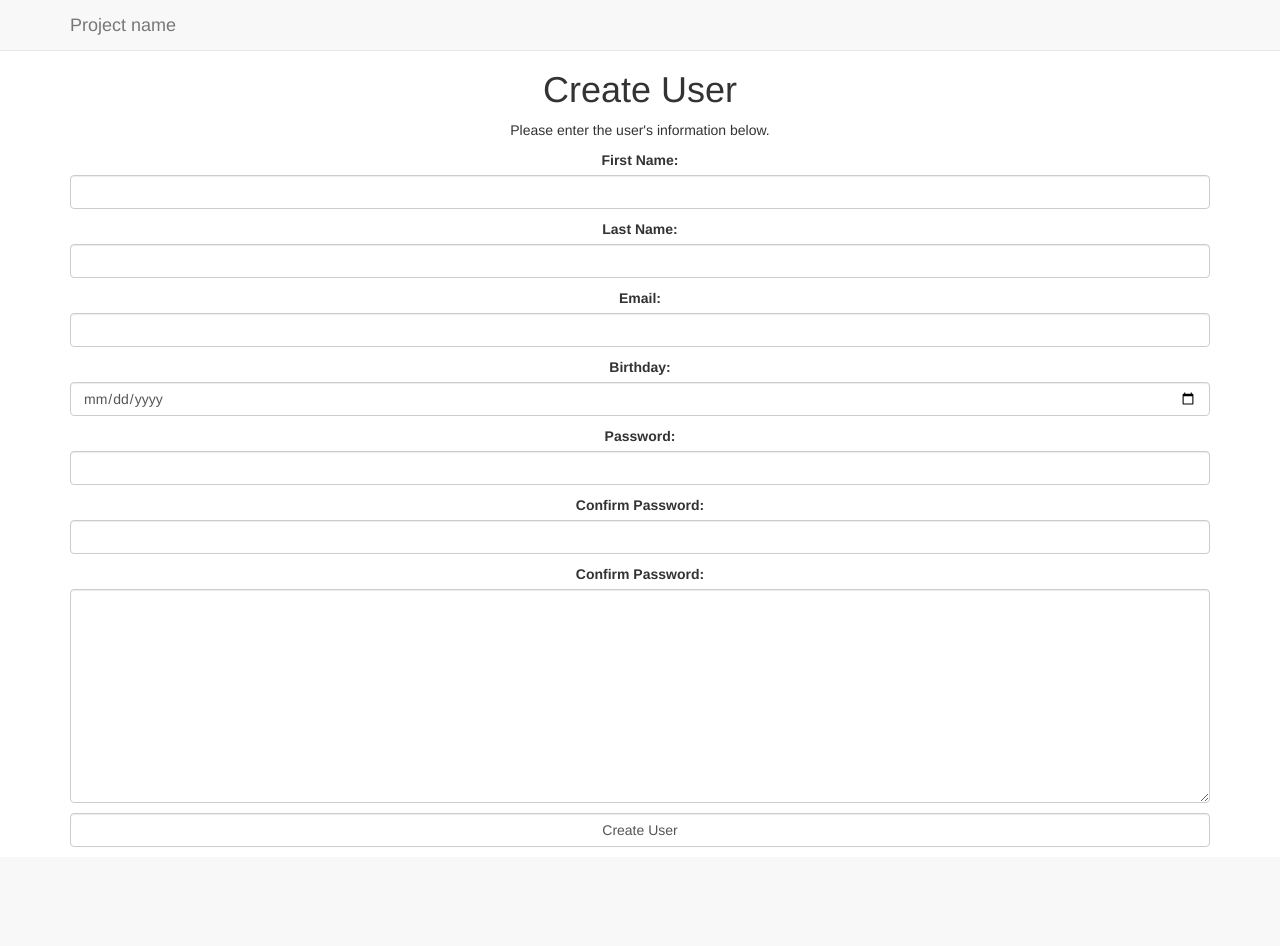
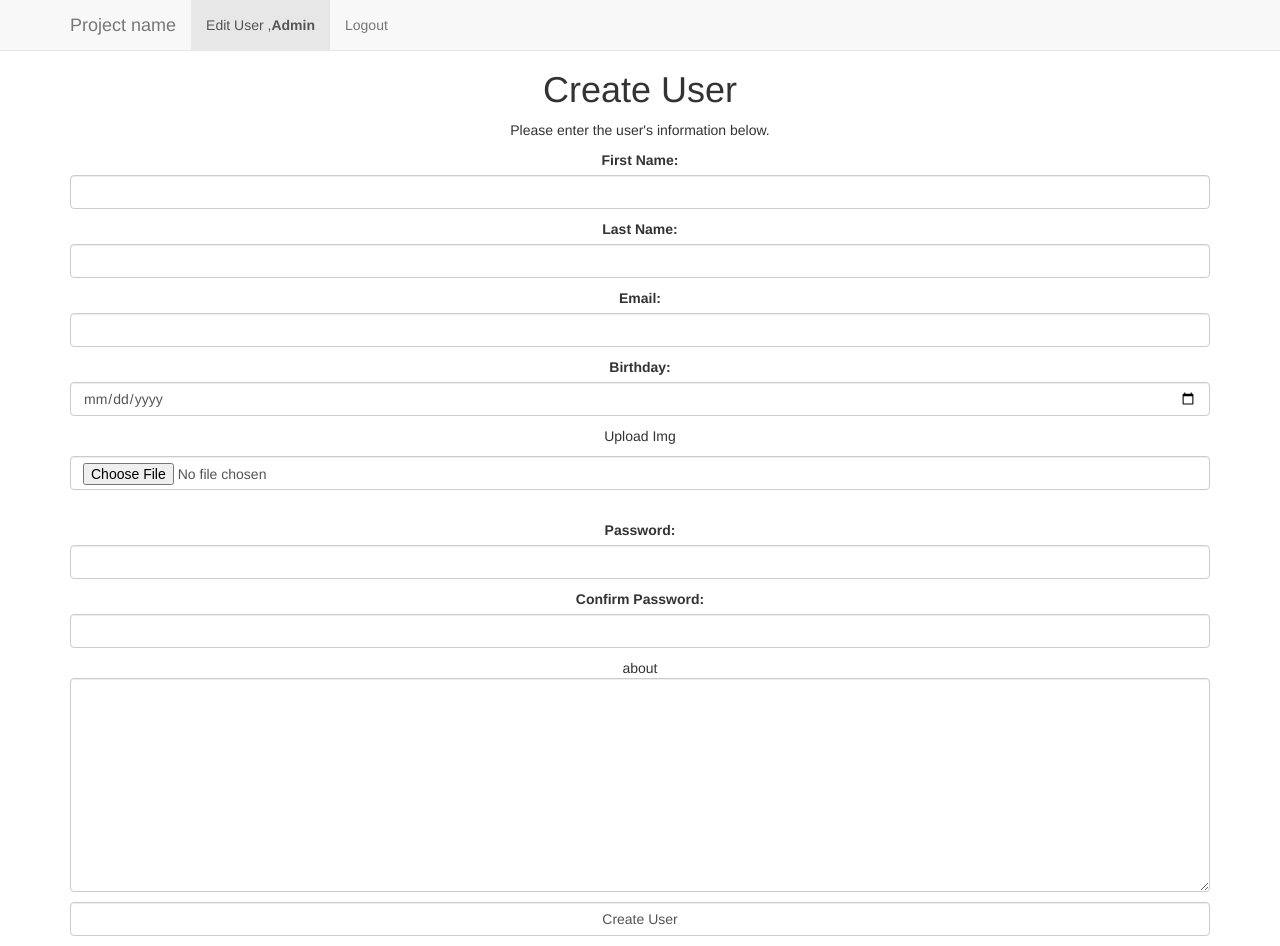
Before and after one commit to mauguzun/icontest, a CodeIgniter app: page /sslv/index.php/auth/create_user in a window 1280 px wide. Before the commit the page ends 847 px from the top, so only its background shows below. Run offline with CodeIgniter, Linux system fonts and the light colour scheme; the visitor is signed in with stand-in values (Sample User, id 1); data comes from the database, SQL or seed files in the repository; data that the repository does not hold is empty.

Commit message:
work  like a charm

```diff
--- a/application/config/ion_auth.php
+++ b/application/config/ion_auth.php
@@ -89,7 +89,7 @@
 $config['identity']                   = 'email';             // You can use any unique column in your table as identity column. The values in this column, alongside password, will be used for login purposes
 $config['min_password_length']        = 8;                   // Minimum Required Length of Password
 $config['max_password_length']        = 20;                  // Maximum Allowed Length of Password
-$config['email_activation']           = FALSE;               // Email Activation for registration
+$config['email_activation']           = TRUE;               // Email Activation for registration
 $config['manual_activation']          = FALSE;               // Manual Activation for registration
 $config['remember_users']             = TRUE;                // Allow users to be remembered and enable auto-login
 $config['user_expire']                = 86500;               // How long to remember the user (seconds). Set to zero for no expiration
--- a/application/controllers/Auth.php
+++ b/application/controllers/Auth.php
@@ -19,7 +19,7 @@
         $this->form_validation->set_error_delimiters($this->config->item('error_start_delimiter', 'ion_auth'), $this->config->item('error_end_delimiter', 'ion_auth'));
 
 
-        $this->load->view("parts/header");
+
     }
 
     /**
@@ -535,7 +535,7 @@
                 if ($this->ion_auth->update($user->id, $data)) {
                     // redirect them back to the admin page if admin, or to the base url if non admin
                     $this->session->set_flashdata('message', $this->ion_auth->messages());
-
+                    redirect(base_url('auth/edit_user'), 'refresh');
                 }
                 else {
                     // redirect them back to the admin page if admin, or to the base url if non admin
@@ -624,7 +624,8 @@
         $this->form_validation->set_rules('first_name', lang('create_user_validation_fname_label'), 'trim|required|min_length[5]|max_length[50]');
         $this->form_validation->set_rules('last_name', lang('create_user_validation_lname_label'), 'trim|required|min_length[5]|max_length[50]');
         $this->form_validation->set_rules('about', 'max 500', 'trim|max_length[500]');
-
+   		$this->form_validation->set_rules('img',null, 'trim');
+   		$this->form_validation->set_rules('birthday', null, 'trim');
     }
 
     protected function _setInputs($user = NULL)
@@ -694,7 +695,7 @@
             'id'   => 'img_upload',
             'type' => 'file',
             'class'=>'form-control',"autocomplete"=>"off",
-            'value'=> $this->form_validation->set_value('img'),
+
         );
 
         $this->data['src'] = $user['img'];
--- a/application/controllers/Main.php
+++ b/application/controllers/Main.php
@@ -15,8 +15,6 @@
 
 	public function index()
 	{
-
-
 		$this->load->view('parts/header',['user'=> $this->ion_auth->user()->row()]);
 		$feed = @simplexml_load_file($this->_url);
 	    $this->load->view('parts/page',['feed'=>$feed]);
--- a/application/views/auth/create_user.php
+++ b/application/views/auth/create_user.php
@@ -43,6 +43,22 @@
     <?php echo lang('create_user_birthday_label', 'email');?> <br />
     <?php echo form_input($birthday);?>
 </p>
+<p>
+    Upload Img
+
+
+</p>
+
+
+
+<p>
+
+    <?= form_input($img) ?>
+    <?= form_input($img_upload) ?>
+</p>
+
+
+<img id="res"  height="150" src="<?= (isset($_POST['img']))? $_POST['img'] : NULL;  ?>" />
 
 <p>
     <?php echo lang('create_user_password_label', 'password');?> <br />
@@ -55,7 +71,7 @@
 </p>
 
 <p>
-    <?php echo lang('create_user_password_confirm_label', 'password_confirm');?> <br />
+    about <br />
     <?= form_textarea($about) ?>
 </p>
 
@@ -65,3 +81,6 @@
 </p>
 
 <?php echo form_close();?>
+
+<script src="<?= base_url('js/upload.js')?>">
+</script>
--- a/js/upload.js
+++ b/js/upload.js
@@ -5,6 +5,8 @@
         const file = new FileReader();
 
         file.onload = function(e) {
+
+
             const image = new Image();
             image.src = file.result;
             image.onload = function() {
--- a/system/core/Controller.php
+++ b/system/core/Controller.php
@@ -81,6 +81,9 @@
 		$this->load =& load_class('Loader', 'core');
 		$this->load->initialize();
 		log_message('info', 'Controller Class Initialized');
+
+
+		 $this->load->view("parts/header",['user'=> $this->ion_auth->user()->row()]);
 	}
 
 	// --------------------------------------------------------------------
```
Also changed, not shown: application/views/auth/edit_user.php (+13 -12 lines).
